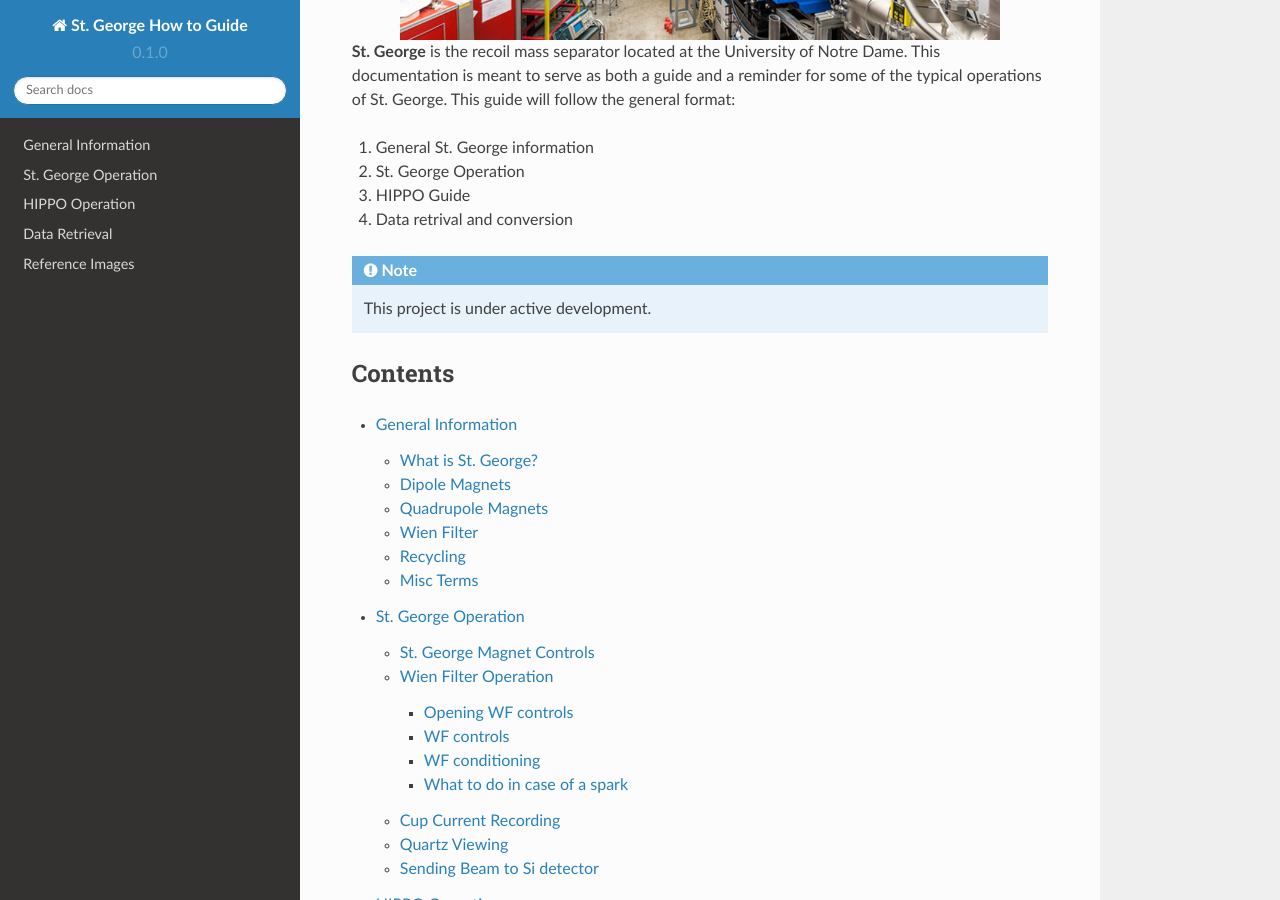
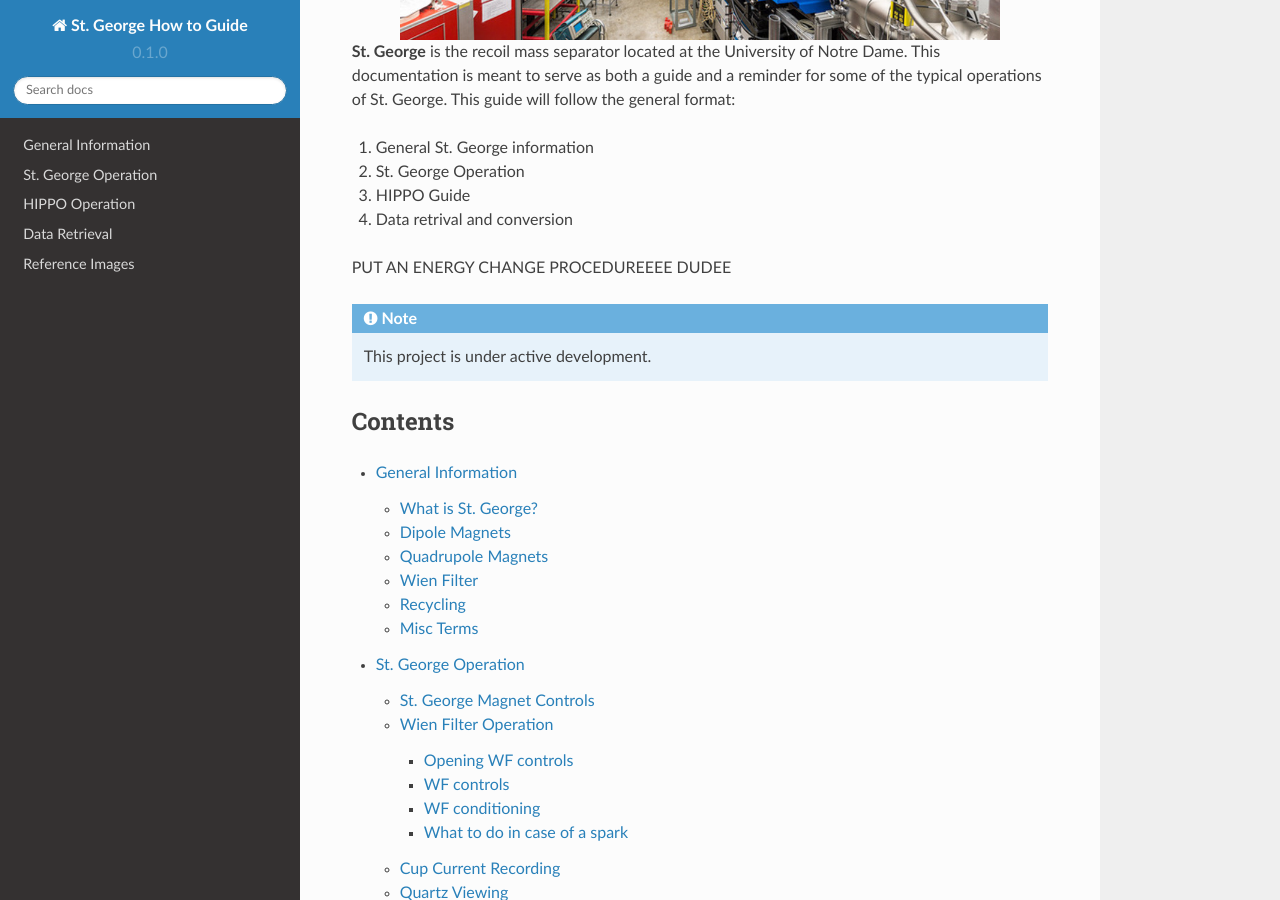
Before and after one commit to asanch25/StG-How-To, a Sphinx documentation site: the page built from docs/source/index.rst, in a window 1280 px wide and 900 px high, scrolled down 320 px. Built offline with Sphinx 7.4.7 and the Read the Docs theme 2.0.0, drawn with Linux system fonts in a browser that asks for light colours; pages that are not in the unit, such as notebooks, are missing from menus.

Commit message:
Update index.rst

```diff
--- a/docs/source/index.rst
+++ b/docs/source/index.rst
@@ -11,6 +11,9 @@ Welcome to the St. George How to Guide!
 #. St. George Operation
 #. HIPPO Guide
 #. Data retrival and conversion
+
+
+PUT AN ENERGY CHANGE PROCEDUREEEE DUDEE
 
 .. note::
 
```
